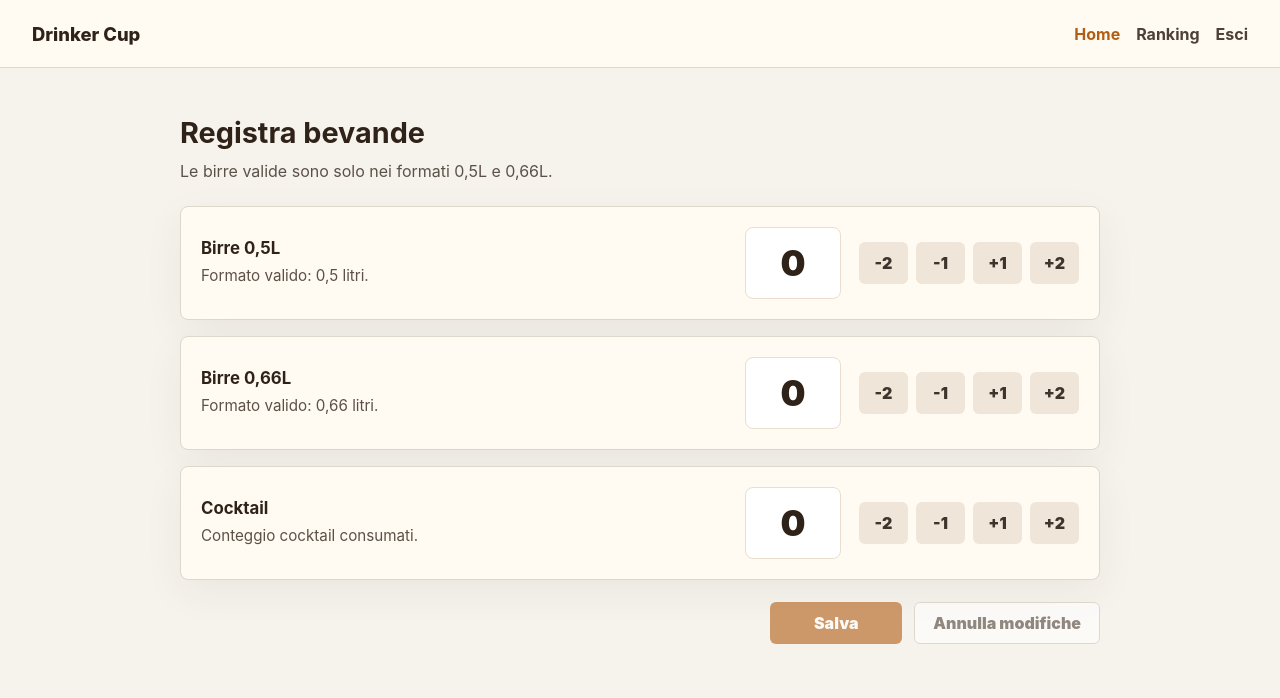
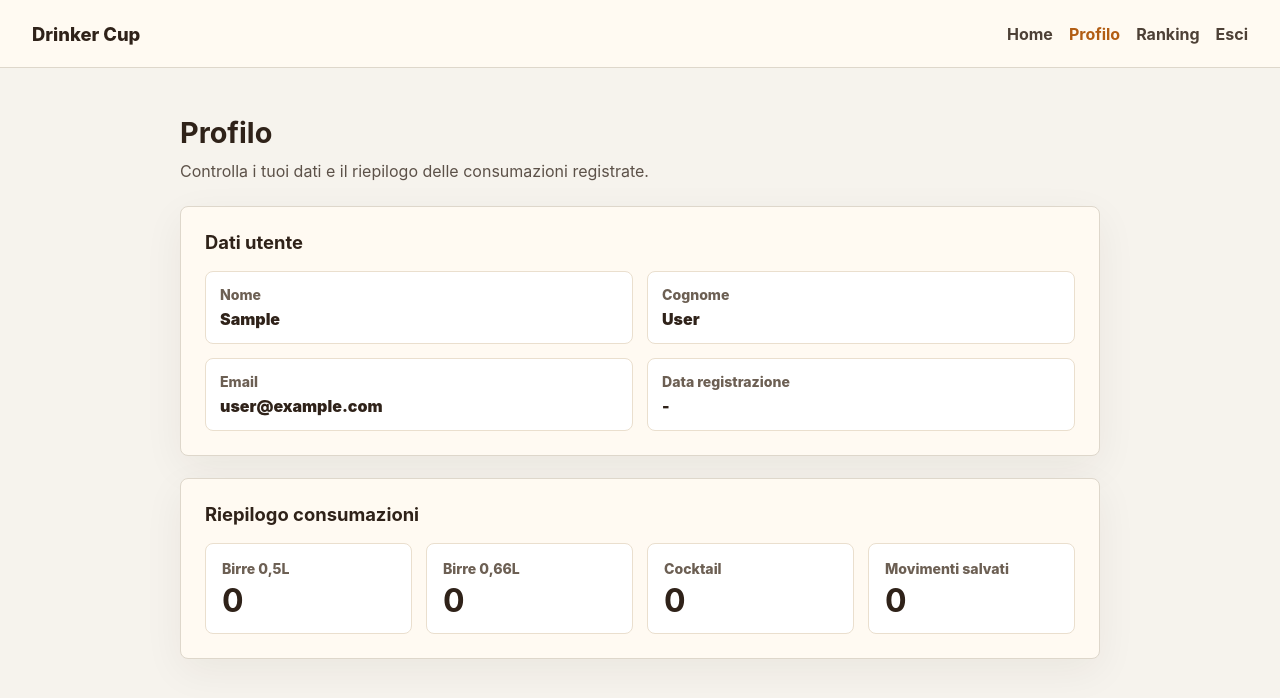
Before and after one commit to fededilu/DrinkerCup, a React (Vite) app: page /#/profile in a window 1280 px wide. Before the commit this address led to /#/. Shown: the top 698 px of the page. Built offline with nearby package versions, Linux system fonts and the light colour scheme; no server answers; the database is empty; sample sign-in values are in the browser's storage.

Commit message:
implementazione pagina profilo

```diff
--- a/src/App.jsx
+++ b/src/App.jsx
@@ -3,6 +3,7 @@ import Navbar from './components/Navbar.jsx';
 import ProtectedRoute from './components/ProtectedRoute.jsx';
 import HomePage from './pages/HomePage.jsx';
 import LoginPage from './pages/LoginPage.jsx';
+import ProfilePage from './pages/ProfilePage.jsx';
 import RankingPage from './pages/RankingPage.jsx';
 import RegisterPage from './pages/RegisterPage.jsx';
 
@@ -23,6 +24,14 @@ export default function App() {
             }
           />
           <Route
+            path="/profile"
+            element={
+              <ProtectedRoute>
+                <ProfilePage />
+              </ProtectedRoute>
+            }
+          />
+          <Route
             path="/ranking"
             element={
               <ProtectedRoute>
--- a/src/components/Navbar.jsx
+++ b/src/components/Navbar.jsx
@@ -23,6 +23,7 @@ export default function Navbar() {
         {user ? (
           <>
             <NavLink to="/">Home</NavLink>
+            <NavLink to="/profile">Profilo</NavLink>
             <NavLink to="/ranking">Ranking</NavLink>
             <button className="linkButton" type="button" onClick={handleLogout}>
               Esci
--- /dev/null
+++ b/src/pages/ProfilePage.jsx
@@ -0,0 +1,140 @@
+import { useEffect, useState } from 'react';
+import { getCurrentUser } from '../services/authService.js';
+import { getUserProfile, subscribeToUserDrinkSummary } from '../services/beerService.js';
+
+const emptySummary = {
+  beer05: 0,
+  beer066: 0,
+  cocktail: 0,
+  totalEntries: 0,
+};
+
+export default function ProfilePage() {
+  const [profile, setProfile] = useState(null);
+  const [summary, setSummary] = useState(emptySummary);
+  const [isLoading, setIsLoading] = useState(true);
+  const [error, setError] = useState('');
+
+  useEffect(() => {
+    const user = getCurrentUser();
+
+    if (!user) {
+      setError('Sessione scaduta. Effettua di nuovo il login.');
+      setIsLoading(false);
+      return undefined;
+    }
+
+    let isMounted = true;
+
+    getUserProfile(user.uid)
+      .then((userProfile) => {
+        if (isMounted) {
+          setProfile(userProfile);
+        }
+      })
+      .catch(() => {
+        if (isMounted) {
+          setError('Impossibile caricare i dati profilo.');
+        }
+      })
+      .finally(() => {
+        if (isMounted) {
+          setIsLoading(false);
+        }
+      });
+
+    const unsubscribe = subscribeToUserDrinkSummary(
+      user.uid,
+      setSummary,
+      () => setError('Impossibile caricare il riepilogo consumazioni.'),
+    );
+
+    return () => {
+      isMounted = false;
+      unsubscribe();
+    };
+  }, []);
+
+  if (isLoading) {
+    return <div className="status">Caricamento profilo...</div>;
+  }
+
+  const user = getCurrentUser();
+  const firstName = profile?.firstName || getFirstNameFallback(user?.displayName);
+  const lastName = profile?.lastName || getLastNameFallback(user?.displayName);
+  const email = profile?.email || user?.email || '-';
+
+  return (
+    <section className="profilePage">
+      <div className="counterHeader">
+        <h1>Profilo</h1>
+        <p>Controlla i tuoi dati e il riepilogo delle consumazioni registrate.</p>
+      </div>
+
+      {error ? <p className="error">{error}</p> : null}
+
+      <section className="profilePanel" aria-labelledby="profile-data-title">
+        <h2 id="profile-data-title">Dati utente</h2>
+        <dl className="profileDetails">
+          <div>
+            <dt>Nome</dt>
+            <dd>{firstName || '-'}</dd>
+          </div>
+          <div>
+            <dt>Cognome</dt>
+            <dd>{lastName || '-'}</dd>
+          </div>
+          <div>
+            <dt>Email</dt>
+            <dd>{email}</dd>
+          </div>
+          <div>
+            <dt>Data registrazione</dt>
+            <dd>{formatDate(profile?.createdAt)}</dd>
+          </div>
+        </dl>
+      </section>
+
+      <section className="profilePanel" aria-labelledby="drink-summary-title">
+        <h2 id="drink-summary-title">Riepilogo consumazioni</h2>
+        <div className="summaryGrid">
+          <SummaryItem label="Birre 0,5L" value={summary.beer05} />
+          <SummaryItem label="Birre 0,66L" value={summary.beer066} />
+          <SummaryItem label="Cocktail" value={summary.cocktail} />
+          <SummaryItem label="Movimenti salvati" value={summary.totalEntries} />
+        </div>
+      </section>
+    </section>
+  );
+}
+
+function SummaryItem({ label, value }) {
+  return (
+    <article className="summaryItem">
+      <span>{label}</span>
+      <strong>{value}</strong>
+    </article>
+  );
+}
+
+function formatDate(timestamp) {
+  if (!timestamp?.toDate) {
+    return '-';
+  }
+
+  return new Intl.DateTimeFormat('it-IT', {
+    day: '2-digit',
+    month: '2-digit',
+    year: 'numeric',
+    hour: '2-digit',
+    minute: '2-digit',
+  }).format(timestamp.toDate());
+}
+
+function getFirstNameFallback(displayName = '') {
+  return displayName.split(' ')[0] || '';
+}
+
+function getLastNameFallback(displayName = '') {
+  return displayName.split(' ').slice(1).join(' ');
+}
--- a/src/services/beerService.js
+++ b/src/services/beerService.js
@@ -1,4 +1,13 @@
-import { collection, doc, getDoc, serverTimestamp, writeBatch } from 'firebase/firestore';
+import {
+  collection,
+  doc,
+  getDoc,
+  onSnapshot,
+  query,
+  serverTimestamp,
+  where,
+  writeBatch,
+} from 'firebase/firestore';
 import { db } from '../firebase/firebaseConfig.js';
 
 export async function getUserProfile(userId) {
@@ -46,6 +55,46 @@ export async function saveDrinkEntries({ user, profile, entries }) {
   await batch.commit();
 }
 
+export function subscribeToUserDrinkSummary(userId, callback, onError) {
+  const userEntriesQuery = query(
+    collection(db, 'drinkEntries'),
+    where('userId', '==', userId),
+  );
+
+  return onSnapshot(
+    userEntriesQuery,
+    (snapshot) => {
+      const summary = {
+        beer05: 0,
+        beer066: 0,
+        cocktail: 0,
+        totalEntries: snapshot.size,
+      };
+
+      snapshot.forEach((entrySnapshot) => {
+        const entry = entrySnapshot.data();
+
+        if (entry.type === 'beer' && entry.volumeLiters === 0.5) {
+          summary.beer05 += entry.quantity;
+          return;
+        }
+
+        if (entry.type === 'beer' && entry.volumeLiters === 0.66) {
+          summary.beer066 += entry.quantity;
+          return;
+        }
+
+        if (entry.type === 'cocktail') {
+          summary.cocktail += entry.quantity;
+        }
+      });
+
+      callback(summary);
+    },
+    onError,
+  );
+}
+
 export function subscribeToRanking() {
   throw new Error('Ranking persistence is not implemented yet.');
 }
--- a/src/styles.css
+++ b/src/styles.css
@@ -282,6 +282,76 @@ p {
   font-weight: 800;
 }
 
+.profilePage {
+  display: grid;
+  gap: 22px;
+}
+
+.profilePanel {
+  padding: 24px;
+  border: 1px solid #ded7cb;
+  border-radius: 8px;
+  background: #fffaf2;
+  box-shadow: 0 12px 40px rgba(47, 34, 25, 0.06);
+}
+
+.profilePanel h2 {
+  margin: 0 0 18px;
+  color: #2f2219;
+  font-size: 1.15rem;
+}
+
+.profileDetails {
+  display: grid;
+  gap: 14px;
+  grid-template-columns: repeat(2, minmax(0, 1fr));
+  margin: 0;
+}
+
+.profileDetails div {
+  min-width: 0;
+  padding: 14px;
+  border: 1px solid #eadfce;
+  border-radius: 8px;
+  background: #ffffff;
+}
+
+.profileDetails dt,
+.summaryItem span {
+  color: #6c5f53;
+  font-size: 0.88rem;
+  font-weight: 800;
+}
+
+.profileDetails dd {
+  margin: 6px 0 0;
+  overflow-wrap: anywhere;
+  color: #2f2219;
+  font-weight: 900;
+}
+
+.summaryGrid {
+  display: grid;
+  gap: 14px;
+  grid-template-columns: repeat(4, minmax(0, 1fr));
+}
+
+.summaryItem {
+  display: grid;
+  gap: 8px;
+  min-width: 0;
+  padding: 16px;
+  border: 1px solid #eadfce;
+  border-radius: 8px;
+  background: #ffffff;
+}
+
+.summaryItem strong {
+  color: #2f2219;
+  font-size: 2rem;
+  line-height: 1;
+}
+
 @media (max-width: 640px) {
   .navbar {
     align-items: flex-start;
@@ -320,4 +390,13 @@ p {
   .savePanel button {
     width: 100%;
   }
+
+  .profilePanel {
+    padding: 20px;
+  }
+
+  .profileDetails,
+  .summaryGrid {
+    grid-template-columns: 1fr;
+  }
 }
```
